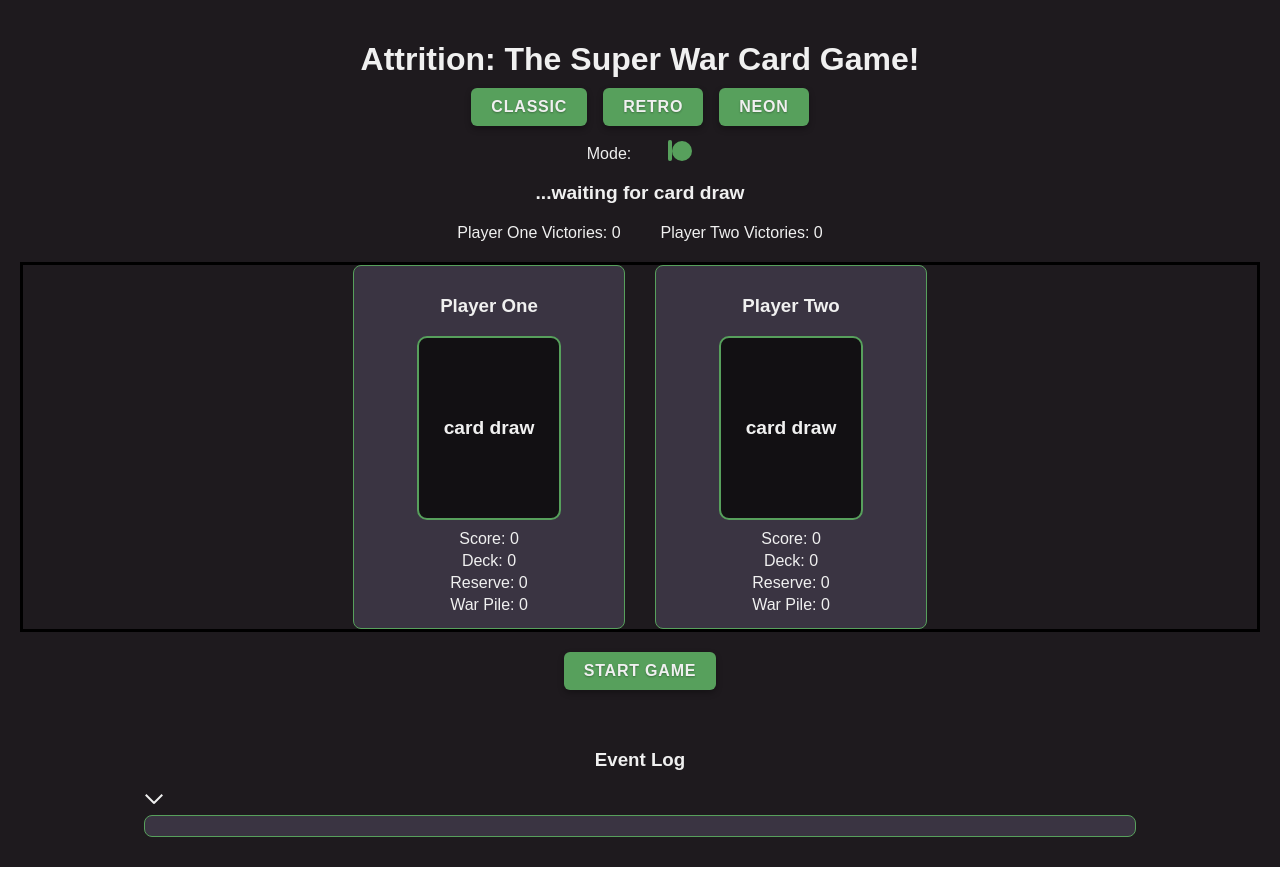
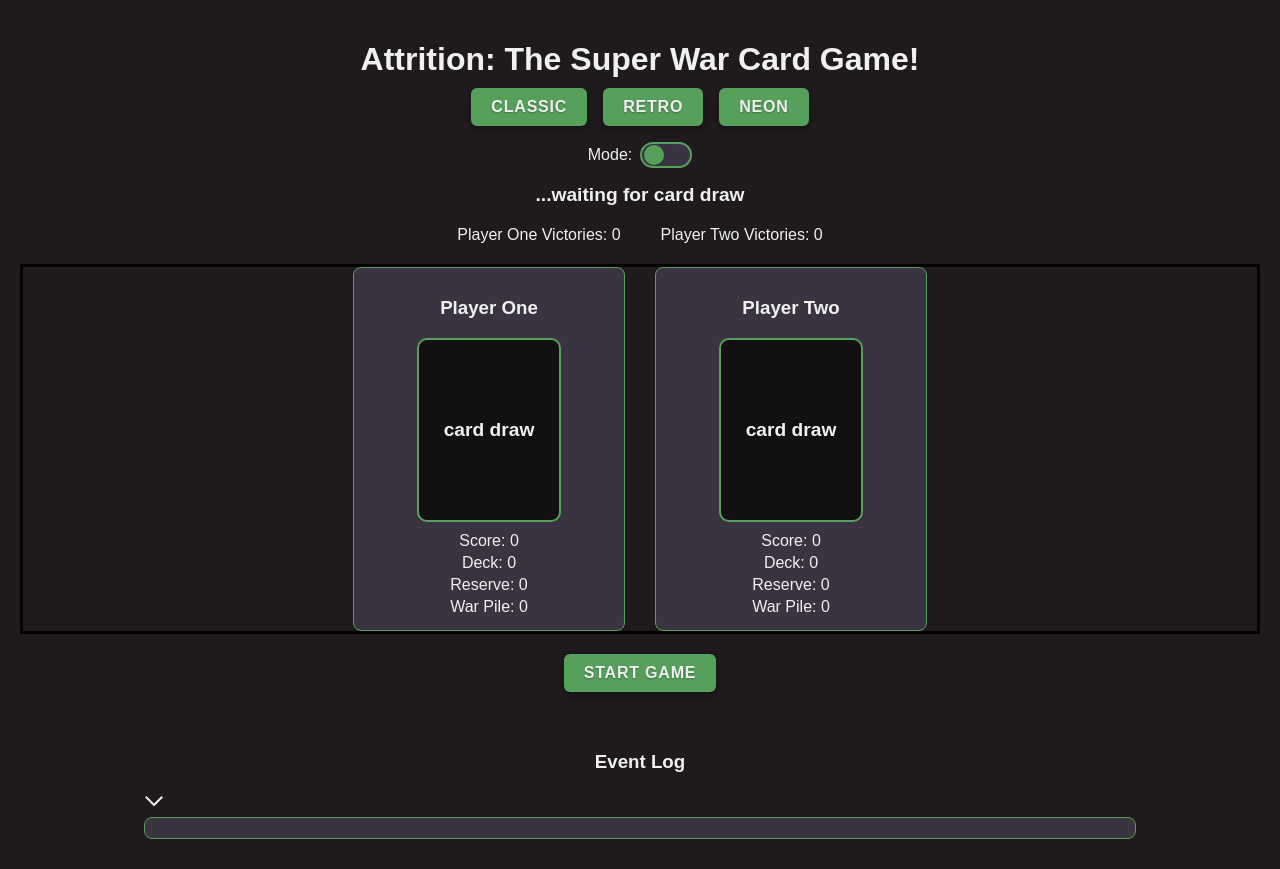
Before and after one commit to GEEspinosa/card-test-project, a React (Create React App) app: page / in a window 1280 px wide. Built offline with nearby package versions, Linux system fonts and the light colour scheme.

Commit message:
chore: toggle styling to fit inside pill shaped border.

```diff
--- a/src/App.css
+++ b/src/App.css
@@ -76,24 +76,25 @@
 .mode-toggle {
   position: relative;
   display: inline-block;
-  width: 54px;
-  height: 24px;
+  width: 52px;
+  height: 26px;
 
 }
 
 .mode-toggle input {
-
   opacity: 0;
   width: 0;
   height: 0;
 }
 
 .mode-toggle .slider {
-    position: relative;
-    width: 50px;
-    height: 24px;
+    position: absolute;
+    top: 0;
+    left: 0;
+    right: 0;
+    bottom: 0;
     background-color: var(--panel);
-    border-radius: 34px;
+    border-radius: 999px;
     cursor: pointer;
     box-sizing: border-box;
      border: 2px solid var(--accent);
@@ -116,8 +117,8 @@
   }
 
   .mode-toggle input:checked + .slider::before {
-    transform: translate(26px, -50%);
-    background-color: var(--accent);
+    transform: translateX(24px) translateY(-50%);
+    background-color: var(--text);
   }
 
   .mode-toggle input:checked + .slider {
```
